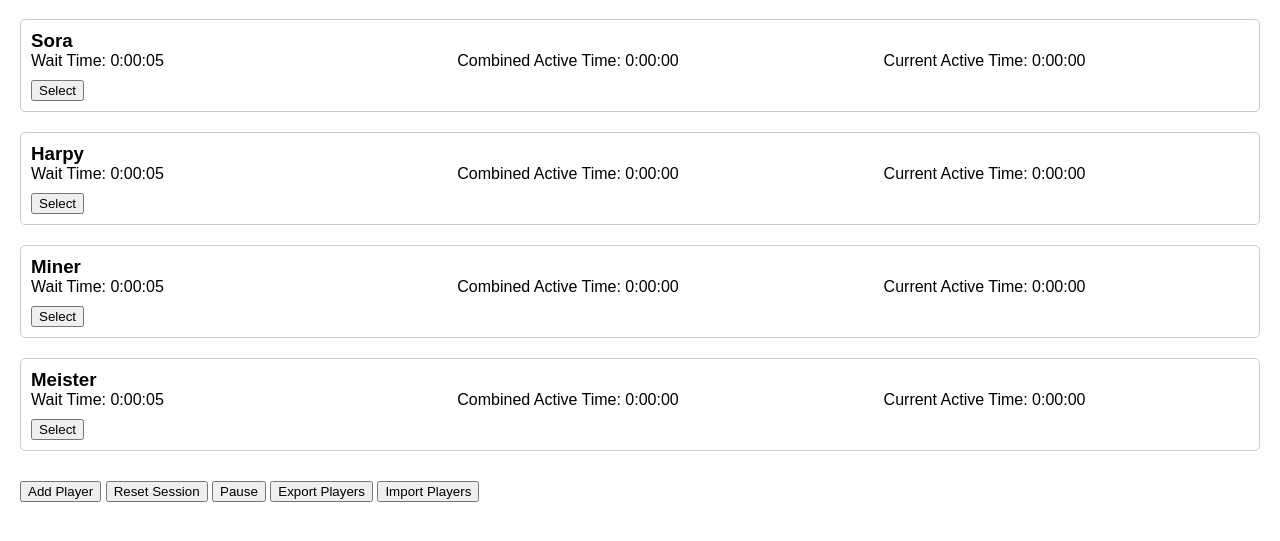
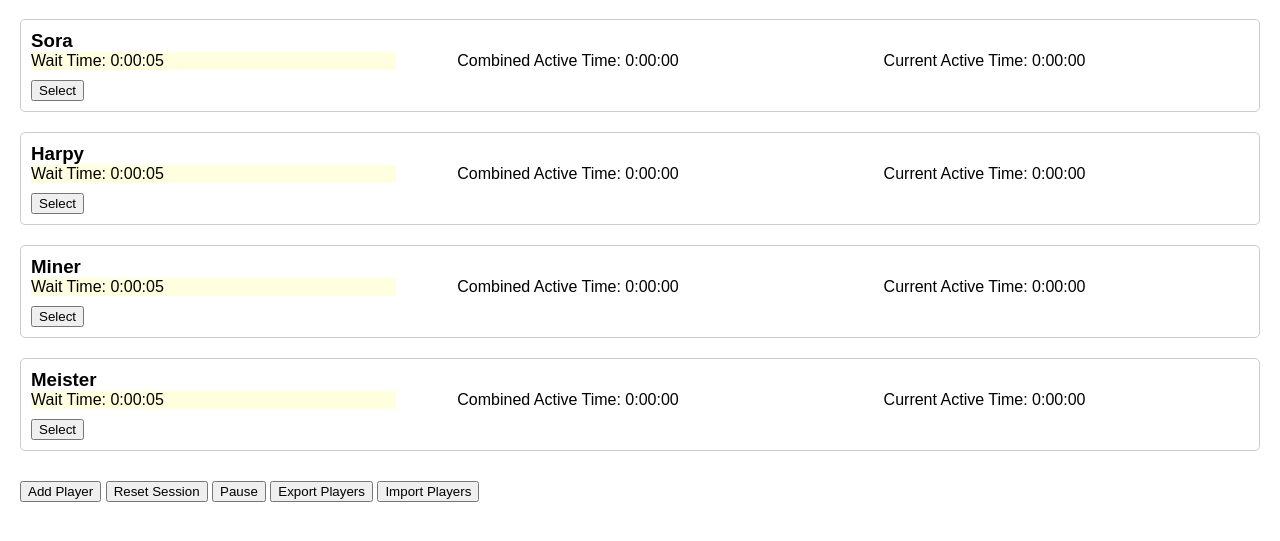
Before and after one commit to KleinerCodeDrago/dndtimetracker, a plain HTML site: page Session_Timer_Manager.html in a window 1280 px wide. Shown: the part 61-602 px from the top of the page. Drawn offline with Linux system fonts and the light colour scheme.

Commit message:
Add half-warning styles for wait time and current active time in Session Timer Manager

```diff
--- a/Session_Timer_Manager.html
+++ b/Session_Timer_Manager.html
@@ -109,9 +109,9 @@
                 playerDiv.innerHTML = `
                     <h3>${player.name}</h3>
                     <div class="timers">
-                        <div class="timer ${player.waitTime > maxWaitTime ? 'warning' : ''}">Wait Time: ${formatTime(player.waitTime)}</div>
+                        <div class="timer ${player.waitTime > maxWaitTime ? 'warning' : player.waitTime >= maxWaitTime / 2 ? 'half-warning' : ''}">Wait Time: ${formatTime(player.waitTime)}</div>
                         <div class="timer">Combined Active Time: ${formatTime(player.activeTime)}</div>
-                        <div class="timer ${activePlayer === index && currentActiveTime > maxCurrentActiveTime ? 'warning' : ''}">Current Active Time: ${formatTime(currentActiveTime)}</div>
+                        <div class="timer ${activePlayer === index && currentActiveTime > maxCurrentActiveTime ? 'warning' : currentActiveTime >= maxCurrentActiveTime / 2 ? 'half-warning' : ''}">Current Active Time: ${formatTime(currentActiveTime)}</div>
                     </div>
                     <button onclick="selectPlayer(${index})">Select</button>
                 `;
@@ -152,8 +152,13 @@
 
             if (player.waitTime > maxWaitTime) {
                 waitTimeElement.classList.add('warning');
+                waitTimeElement.classList.remove('half-warning');
+            } else if (player.waitTime >= maxWaitTime / 2) {
+                waitTimeElement.classList.add('half-warning');
+                waitTimeElement.classList.remove('warning');
             } else {
                 waitTimeElement.classList.remove('warning');
+                waitTimeElement.classList.remove('half-warning');
             }
 
             if (currentActiveTime >= maxCurrentActiveTime) {
```
